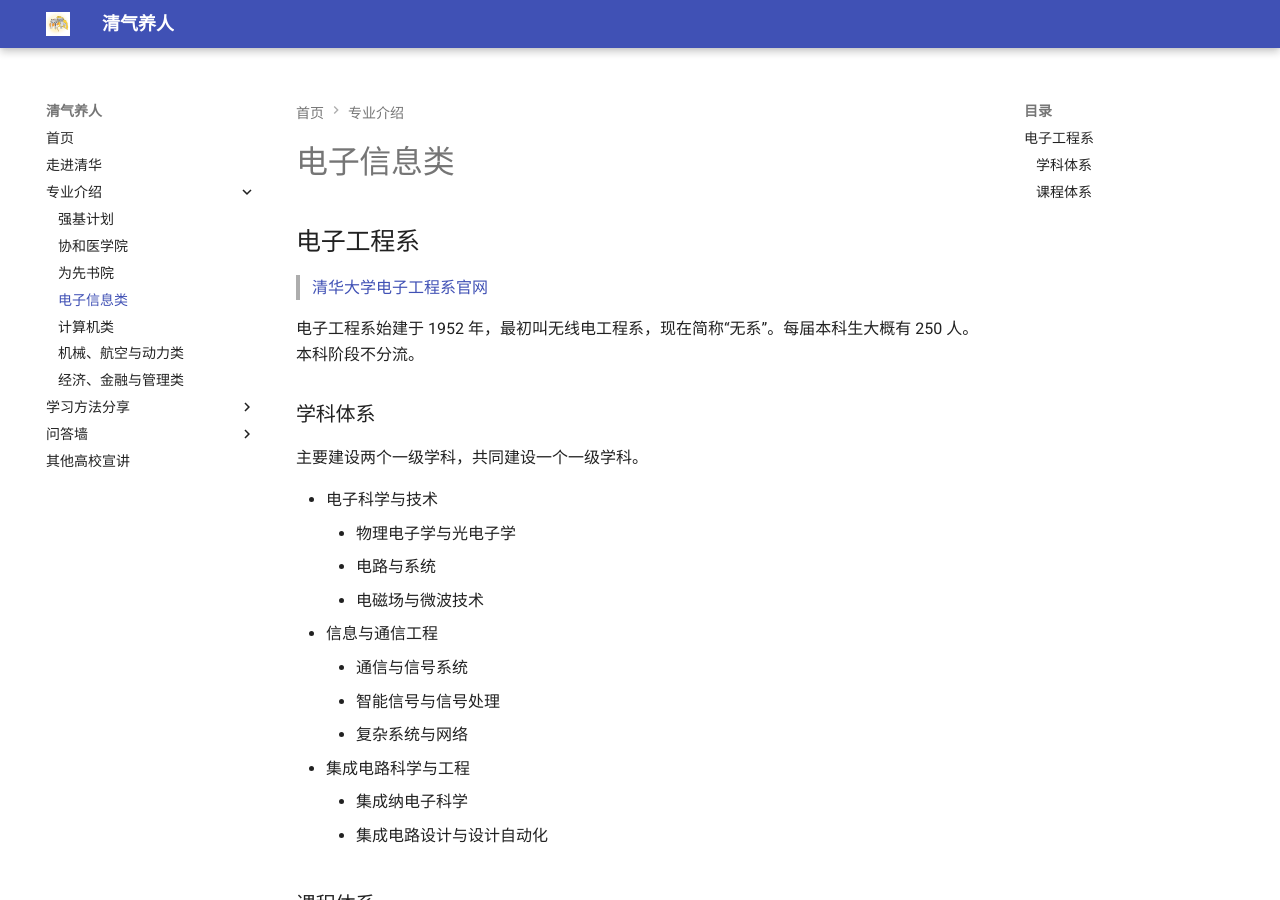
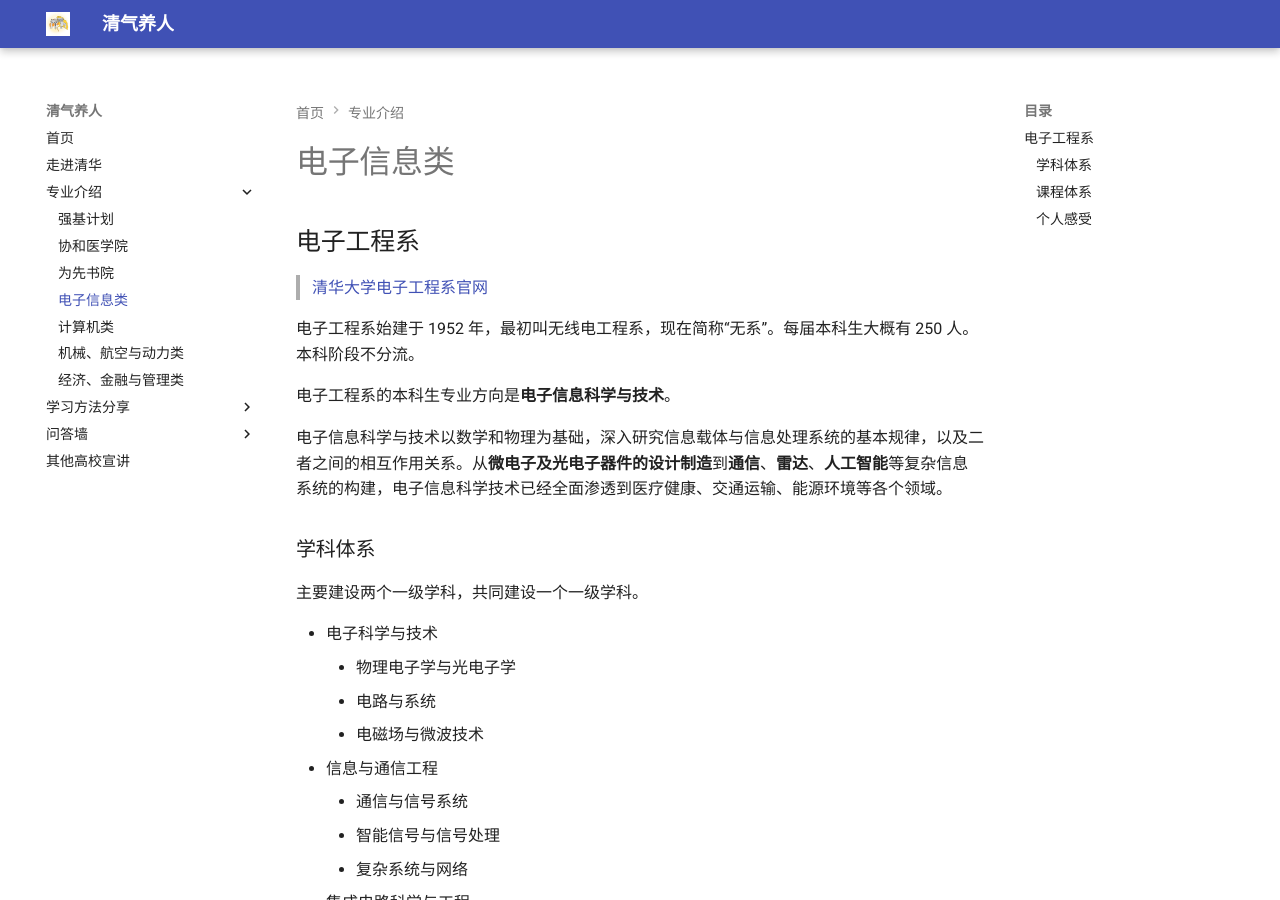
Before and after one commit to Peter-JY/qingqiyangren, an MkDocs documentation site: the page built from docs/专业介绍/电子信息类.md, in a window 1280 px wide and 900 px high. Built offline with MkDocs 1.6.1 and Material for MkDocs 9.7.7, drawn with Linux system fonts in a browser that asks for light colours; some of the changed text lies outside the part shown.

Commit message:
docs: update EE introduction

```diff
--- a/docs/专业介绍/电子信息类.md
+++ b/docs/专业介绍/电子信息类.md
@@ -5,6 +5,10 @@
 > [清华大学电子工程系官网](https://www.ee.tsinghua.edu.cn/)
 
 电子工程系始建于 1952 年，最初叫无线电工程系，现在简称“无系”。每届本科生大概有 250 人。本科阶段不分流。
+
+电子工程系的本科生专业方向是**电子信息科学与技术**。
+
+电子信息科学与技术以数学和物理为基础，深入研究信息载体与信息处理系统的基本规律，以及二者之间的相互作用关系。从**微电子及光电子器件的设计制造**到**通信**、**雷达**、**人工智能**等复杂信息系统的构建，电子信息科学技术已经全面渗透到医疗健康、交通运输、能源环境等各个领域。
 
 ### 学科体系
 主要建设两个一级学科，共同建设一个一级学科。
@@ -36,3 +40,11 @@
 - 固体物理
 
 ![电子工程系知识体系](../image/major/电子信息类_1.png)
+
+### 个人感受
+
+> 电子工程系课程覆盖方向较多，知识密度较大，对物理要求很高。~~据说是清华最难工科~~
+>
+> 本科阶段不分流导致在各个方向难以学精。~~不读研等于白学四年~~
+>
+> ~~电子工程系的老师教学特点鲜明，电子工程系的学生精神状态良好。~~
```
